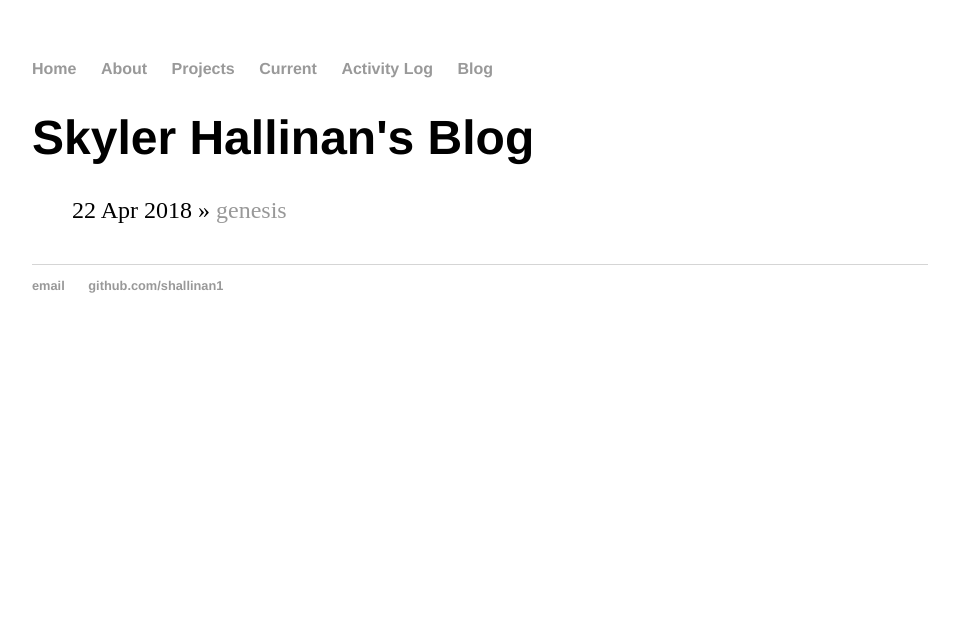
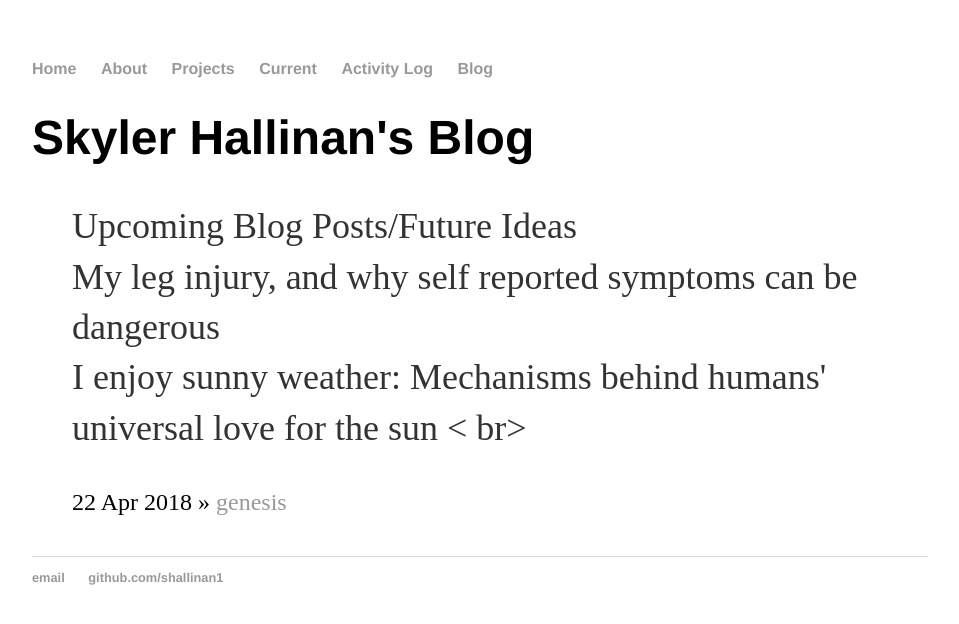
Before and after one commit to shallinan1/shallinan1.github.io, a Jekyll site: the page built from blog/index.html, in a window 1280 px wide. Shown: the top 624 px of the page, without its empty margins (160-1119 px from the left). Built offline with Jekyll 4.4.1, drawn with Linux system fonts in a browser that asks for light colours.

```diff
--- a/blog/index.html
+++ b/blog/index.html
@@ -4,6 +4,12 @@ title: Skyler Hallinan's Blog
 ---
 	<h1>{{ page.title }}</h1>
 	<ul class="posts">
+	<p> Upcoming Blog Posts/Future Ideas <br>
+		My leg injury, and why self reported symptoms can be dangerous <br>
+		I enjoy sunny weather: Mechanisms behind humans' universal love for the sun < br>
+		</p>
+
+
 
 	  {% for post in site.posts %}
 	    <li><span>{{ post.date | date_to_string }}</span> » <a href="{{ post.url }}" title="{{ post.title }}">{{ post.title }}</a></li>
```
Also changed, not shown: about/index.md (+1 -1 lines), 1 other file.
